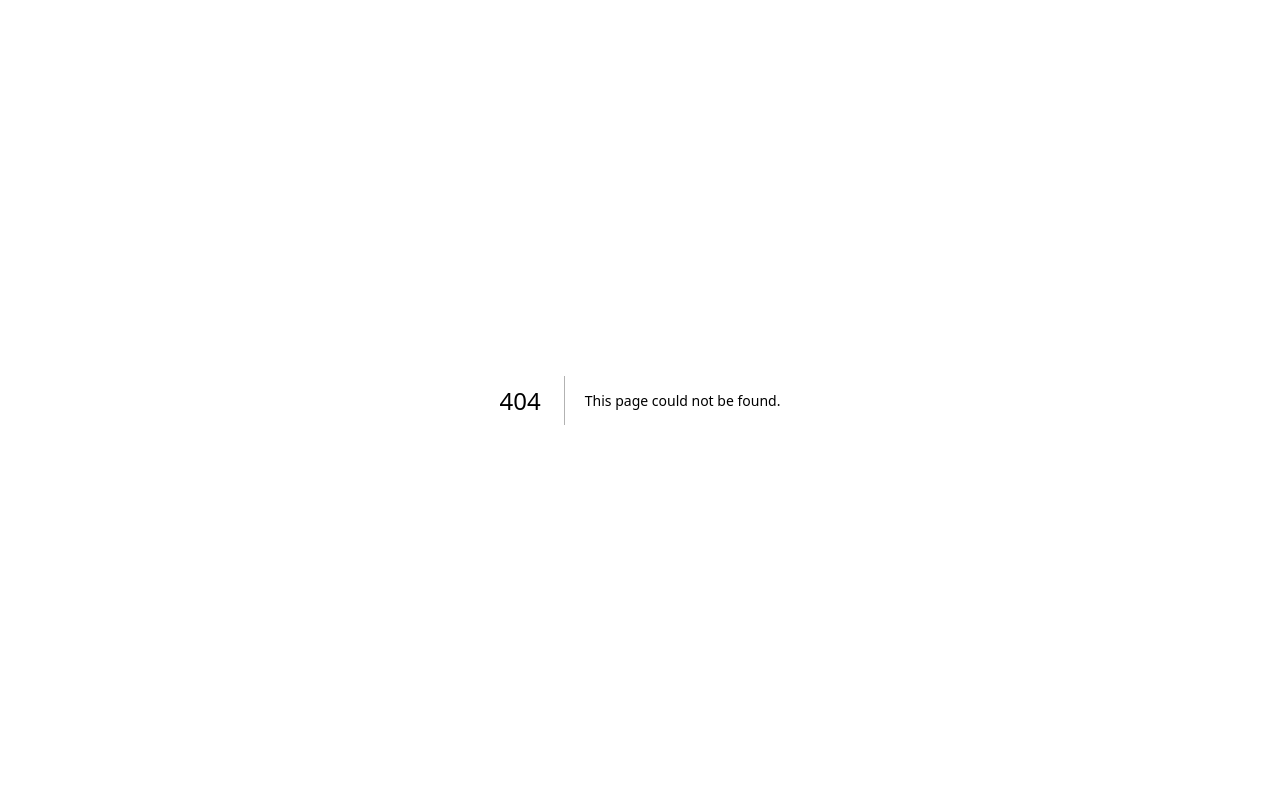
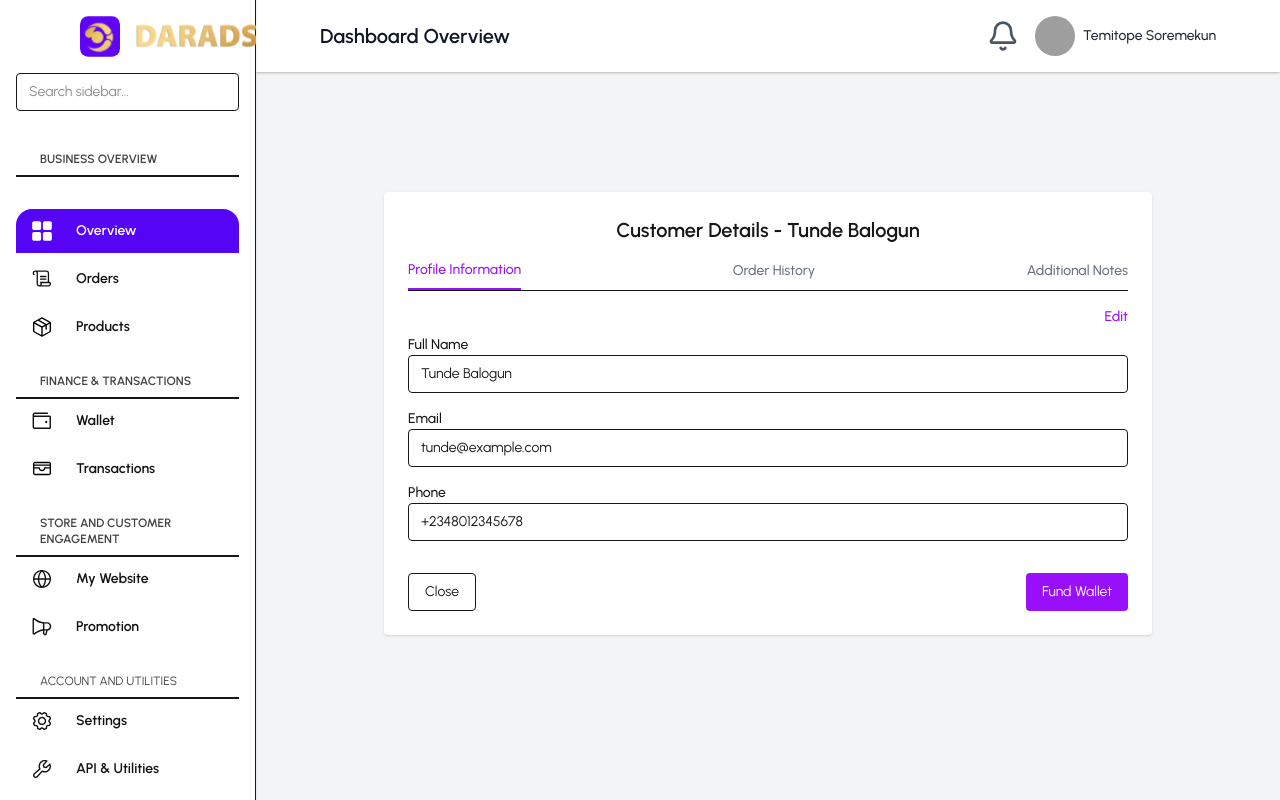
Before and after one commit to ExcellentSoft/DaradVendorPortalNew, a Next.js app: page /customer in a window 1280 px wide. Before the commit this address had no page. Built offline with nearby package versions, Linux system fonts and the light colour scheme; grey boxes are pictures that could not be loaded.

Commit message:
customer details

```diff
--- /dev/null
+++ b/src/app/customer/page.tsx
@@ -0,0 +1,29 @@
+"use client";
+
+import Sidebar from "@/components/sidebar";
+import Header from "@/components/header";
+import CustomerDetails from "@/components/customerdetails";
+
+export default function CustomerPage() {
+  return (
+    <div className="flex min-h-screen bg-gray-100">
+      {/* Sidebar */}
+      <aside className="w-[20%] fixed h-full bg-white shadow z-50 h-screen overflow-y-auto">
+        <Sidebar />
+      </aside>
+
+      {/* Main Content */}
+      <div className="ml-[20%] w-[80%] flex flex-col">
+        {/* Header */}
+        <div className="fixed top-0 left-[20%] w-[80%] z-40 bg-white shadow">
+          <Header />
+        </div>
+
+        {/* Scrollable Content */}
+        <main className="mt-20 p-4 overflow-y-auto">
+          <CustomerDetails />
+        </main>
+      </div>
+    </div>
+  );
+}
--- /dev/null
+++ b/src/components/ExportModal.tsx
@@ -0,0 +1,55 @@
+'use client';
+
+import { useState } from 'react';
+
+export default function exportmodal() {
+  const [isOpen, setIsOpen] = useState(false);
+
+  return (
+    <>
+      <button
+        onClick={() => setIsOpen(true)}
+        className="bg-black text-white px-4 py-2 rounded hover:bg-gray-800 transition"
+      >
+        Export Customers
+      </button>
+
+      {isOpen && (
+        <div className="fixed inset-0 z-50 flex items-center justify-center bg-black bg-opacity-50">
+          <div className="bg-white rounded-lg shadow-xl max-w-md w-full p-6 relative">
+            <button
+              onClick={() => setIsOpen(false)}
+              className="absolute top-3 right-3 text-gray-400 hover:text-gray-600"
+              aria-label="Close"
+            >
+              &times;
+            </button>
+
+            <h2 className="text-xl font-semibold mb-2 text-center">Export Customer Data</h2>
+            <p className="text-center text-gray-600 mb-6">
+              Do you want to export the current customer list as a CSV/PDF file?
+            </p>
+
+            <div className="flex justify-center gap-4">
+              <button
+                onClick={() => setIsOpen(false)}
+                className="px-4 py-2 border border-gray-300 rounded hover:bg-gray-100"
+              >
+                Cancel
+              </button>
+              <button
+                onClick={() => {
+                  // Future logic for exporting
+                  setIsOpen(false);
+                }}
+                className="px-4 py-2 bg-purple-600 text-white rounded hover:bg-purple-700"
+              >
+                Yes, Export
+              </button>
+            </div>
+          </div>
+        </div>
+      )}
+    </>
+  );
+}
--- /dev/null
+++ b/src/components/customerdetails.tsx
@@ -0,0 +1,156 @@
+"use client";
+
+
+import { useState } from "react";
+
+interface CustomerDetailsProps {
+  name: string;
+}
+
+const CustomerDetailsContent: React.FC<CustomerDetailsProps> = ({ name }) => {
+  const [activeTab, setActiveTab] = useState<'profile' | 'history' | 'notes'>('profile');
+  const [isEditing, setIsEditing] = useState(false);
+
+  return (
+    <div className="max-w-3xl mx-auto p-6 bg-white rounded shadow">
+      <h2 className="text-xl font-semibold text-center mb-4">
+        {isEditing ? 'Edit Customer Details' : 'Customer Details'} - {name}
+      </h2>
+
+      {/* Tabs */}
+      <div className="flex justify-between border-b mb-4 text-sm font-medium">
+        {['profile', 'history', 'notes'].map((tab) => (
+          <button
+            key={tab}
+            className={`pb-2 capitalize ${
+              activeTab === tab
+                ? 'border-b-2 border-purple-600 text-purple-600'
+                : 'text-gray-500'
+            }`}
+            onClick={() => {
+              setActiveTab(tab as typeof activeTab);
+              setIsEditing(false);
+            }}
+          >
+            {tab === 'profile' ? 'Profile Information' : tab === 'history' ? 'Order History' : 'Additional Notes'}
+          </button>
+        ))}
+      </div>
+
+      {/* Tab Content */}
+      {activeTab === 'profile' && (
+        <div>
+          <div className="flex justify-end">
+            {!isEditing && (
+              <button
+                className="text-sm text-purple-600 font-medium"
+                onClick={() => setIsEditing(true)}
+              >
+                Edit
+              </button>
+            )}
+          </div>
+          <form className="space-y-4 mt-2">
+            <div>
+              <label className="block text-sm font-medium">Full Name</label>
+              <input
+                type="text"
+                defaultValue="Tunde Balogun"
+                className="w-full border rounded px-3 py-2 text-sm"
+                disabled={!isEditing}
+              />
+            </div>
+            <div>
+              <label className="block text-sm font-medium">Email</label>
+              <input
+                type="email"
+                defaultValue="tunde@example.com"
+                className="w-full border rounded px-3 py-2 text-sm"
+                disabled={!isEditing}
+              />
+            </div>
+            <div>
+              <label className="block text-sm font-medium">Phone</label>
+              <input
+                type="tel"
+                defaultValue="+2348012345678"
+                className="w-full border rounded px-3 py-2 text-sm"
+                disabled={!isEditing}
+              />
+            </div>
+            <div className="flex justify-between pt-4">
+              <button className="border px-4 py-2 rounded text-sm">Close</button>
+              {isEditing ? (
+                <button className="bg-purple-600 text-white px-4 py-2 rounded text-sm">
+                  Save Changes
+                </button>
+              ) : (
+                <button className="bg-purple-600 text-white px-4 py-2 rounded text-sm">
+                  Fund Wallet
+                </button>
+              )}
+            </div>
+          </form>
+        </div>
+      )}
+
+      {activeTab === 'history' && (
+        <div className="space-y-4">
+          <div className="text-right text-sm text-purple-600">View All Orders History</div>
+          <div className="border rounded">
+            <div className="grid grid-cols-4 bg-gray-100 text-sm font-medium p-2">
+              <div>Order I.D</div>
+              <div>Date & Time</div>
+              <div>Amount</div>
+              <div>Status</div>
+            </div>
+            {[
+              { id: '#Ord-1023', date: '22 Feb 2025', amount: '₦15,000', status: 'Completed' },
+              { id: '#Ord-1024', date: '22 Feb 2025', amount: '₦5,500', status: 'Completed' },
+              { id: '#Ord-1025', date: '22 Feb 2025', amount: '₦150,000', status: 'Failed' },
+            ].map((order, idx) => (
+              <div key={idx} className="grid grid-cols-4 text-sm p-2 border-t">
+                <div>{order.id}</div>
+                <div>{order.date}</div>
+                <div>{order.amount}</div>
+                <div>
+                  <span className={`px-2 py-1 rounded text-xs ${order.status === 'Completed' ? 'bg-green-100 text-green-700' : 'bg-red-100 text-red-700'}`}>
+                    {order.status}
+                  </span>
+                </div>
+              </div>
+            ))}
+          </div>
+          <div className="flex justify-between">
+            <button className="border px-4 py-2 rounded text-sm">Export Data</button>
+            <button className="bg-purple-600 text-white px-4 py-2 rounded text-sm">Fund Wallet</button>
+          </div>
+        </div>
+      )}
+
+      {activeTab === 'notes' && (
+        <div className="space-y-4">
+          <textarea
+            placeholder="Add additional notes here..."
+            className="w-full border rounded px-3 py-2 text-sm h-32"
+          ></textarea>
+          <div className="flex justify-end">
+            <button className="bg-purple-600 text-white px-4 py-2 rounded text-sm">Save Note</button>
+          </div>
+        </div>
+      )}
+    </div>
+  );
+};
+
+export default function CustomerDetailsPage() {
+  return (
+
+
+        <main className="mt-20 p-4 overflow-y-auto">
+          <CustomerDetailsContent name="Tunde Balogun" />
+        </main>
+
+
+  );
+}
--- a/src/components/sidebar.tsx
+++ b/src/components/sidebar.tsx
@@ -1,23 +1,7 @@
-import { useEffect, useState } from 'react';
+
 import Image from 'next/image';
-import { useRouter } from 'next/navigation';
 
 export default function Sidebar() {
-  const [userEmail, setUserEmail] = useState<string | null>(null);
-  const router = useRouter();
-
-  useEffect(() => {
-    // Ensure sessionStorage is only accessed in the browser
-    const email = sessionStorage.getItem('userEmail');
-    setUserEmail(email);
-  }, []);
-
-  const handleLogout = () => {
-    sessionStorage.removeItem('userId');
-    sessionStorage.removeItem('userEmail');
-    sessionStorage.removeItem('loggedInStatus');
-    router.push('/');
-  };
   return (
 
       <aside className="flex flex-col  h-[3100px]  bg-white border-r shadow-sm ">
@@ -32,14 +16,18 @@ export default function Sidebar() {
             <Image src="/logo-name.svg" alt="Darads Logo" width={152} height={40} />
           </div>
 
-
+          <input
+            type="text"
+            placeholder="Search sidebar..."
+            className="mt-4 w-full px-3 py-2 border rounded text-sm"
+          />
         </div>
 
         {/* Scrollable Nav */}
         <nav className="flex-1  text-sm px-4 space-y-6 pb-6">
           <div>
             <p className="text-[#121212CC] uppercase  text-xs mt-6 ml-6 font-semibold pb-2">Business Overview</p>
-            <p className='text-[#C8C8C8] border borber-b mb-8'></p>
+            <p className='text-#12121266 border borber-b mb-8'></p>
 
  <ul className="space-y-1 font-semibold">
   <li className="bg-[#5604F6]  text-white flex items-center gap-6 px-4 py-3 rounded-t-2xl">
@@ -55,11 +43,12 @@ export default function Sidebar() {
     <span>Products</span>
   </li>
 </ul>
+
           </div>
 
           <div>
             <p className="text-[#121212CC] uppercase  text-xs mt-6 ml-6 font-semibold pb-2">Finance & Transactions</p>
-            <p className='text-[#C8C8C8] border borber-b'></p>
+            <p className='text-#12121266 border borber-b'></p>
 
             <ul className="space-y-1 font-semibold">
               <li className="flex items-center gap-6 px-4 py-3 text-[#121212]">
@@ -75,7 +64,7 @@ export default function Sidebar() {
 
           <div>
             <p className="text-[#121212CC] uppercase  font-semibold text-xs mt-6 ml-6  pb-2">Store And Customer Engagement</p>
-            <p className='text-[#C8C8C8] border borber-b'></p>
+            <p className='text-#12121266 border borber-b'></p>
             <ul className="space-y-1 font-semibold">
               <li className="flex items-center gap-6 px-4 py-3 text-[#121212]">
                 <Image src="/globe.svg" alt="My Website" width={20} height={20} />
@@ -90,7 +79,7 @@ export default function Sidebar() {
 
           <div>
             <p className="text-[#121212CC] uppercase   text-xs mt-6 ml-6  pb-2">Account And Utilities</p>
-            <p className='text-[#C8C8C8] border borber-b'>
+            <p className='text-#12121266 border borber-b'>
 
             </p>
             <ul className="space-y-1 font-semibold">
@@ -108,30 +97,17 @@ export default function Sidebar() {
               </li>
             </ul>
           </div>
-
-
-          <div>
-            <p className="text-[#121212CC] uppercase text-xs mt-6 ml-6 font-semibold pb-2">Logout</p>
-            <p className='text-[#C8C8C8] border borber-b'></p>
-            <ul className="space-y-1 font-semibold">
-              <li onClick={handleLogout} className=" flex  text-[#121212] flex items-center gap-6 px-4 py-3 rounded-t-2xl cursor-pointer">
-              <Image src="/logout.svg" alt="Logout" width={24} height={24} />
-                <span>Logout</span>
-              </li>
-            </ul>
-          </div>
         </nav>
       </div>
 
       {/* Footer */}
-      <div  onClick={handleLogout} className="bg-[#5604F6] text-white flex items-center justify-between px-4 py-3 rounded-t-2xl shrink-0">
+      <div className="bg-[#5604F6] text-white flex items-center justify-between px-4 py-3 rounded-t-2xl shrink-0">
         <div className="flex items-center gap-6 px-4 py-3">
-
+          <Image src="/logout.svg" alt="Logout" width={32} height={32} />
           <Image src="/user.svg" alt="User Avatar" width={32} height={32} />
           <div className="text-sm flex flex-col">
-            {/* <p className="font-semibold leading-none truncate w-28">Temitope Sore...</p> */}
-            <p className="text-xs text-gray-200 truncate w-28"> {userEmail ? userEmail : "Temitope.....@gmail.com"}</p>
-
+            <p className="font-semibold leading-none truncate w-28">Temitope Sore...</p>
+            <p className="text-xs text-gray-200 truncate w-28">Temito...@Gmail.Com</p>
           </div>
         </div>
 
```
Lines whose indentation alone changed are shown as unchanged.
